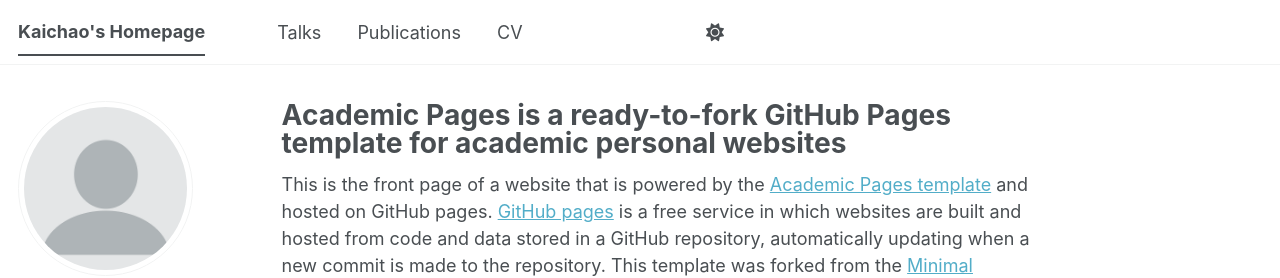
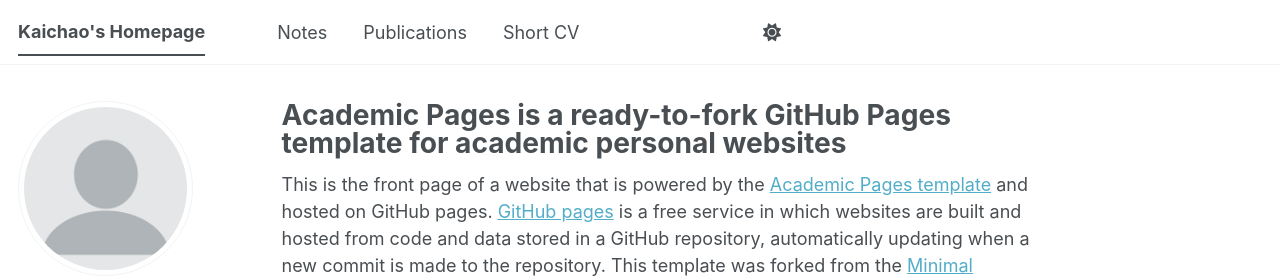
Before and after one commit to kx247/kaichaoxu, a Jekyll site: the page built from _pages/about.md, in a window 1280 px wide. Shown: the top 278 px of the page. Built offline with Jekyll 4.4.1, drawn with Linux system fonts in a browser that asks for light colours; a style sheet for code colours, icons or effects is not loaded.

Commit message:
Rename 'Talks' to 'Notes' and 'CV' to 'Short CV'

```diff
--- a/_data/navigation.yml
+++ b/_data/navigation.yml
@@ -9,13 +9,13 @@
 
 main:
 
-  - title: "Talks"
+  - title: "Notes"
     url: /talks/
 
   - title: "Publications"
     url: /publications/
 
-  - title: "CV"
+  - title: "Short CV"
     url: /cv/
 
   - #title: "Teaching"
```
